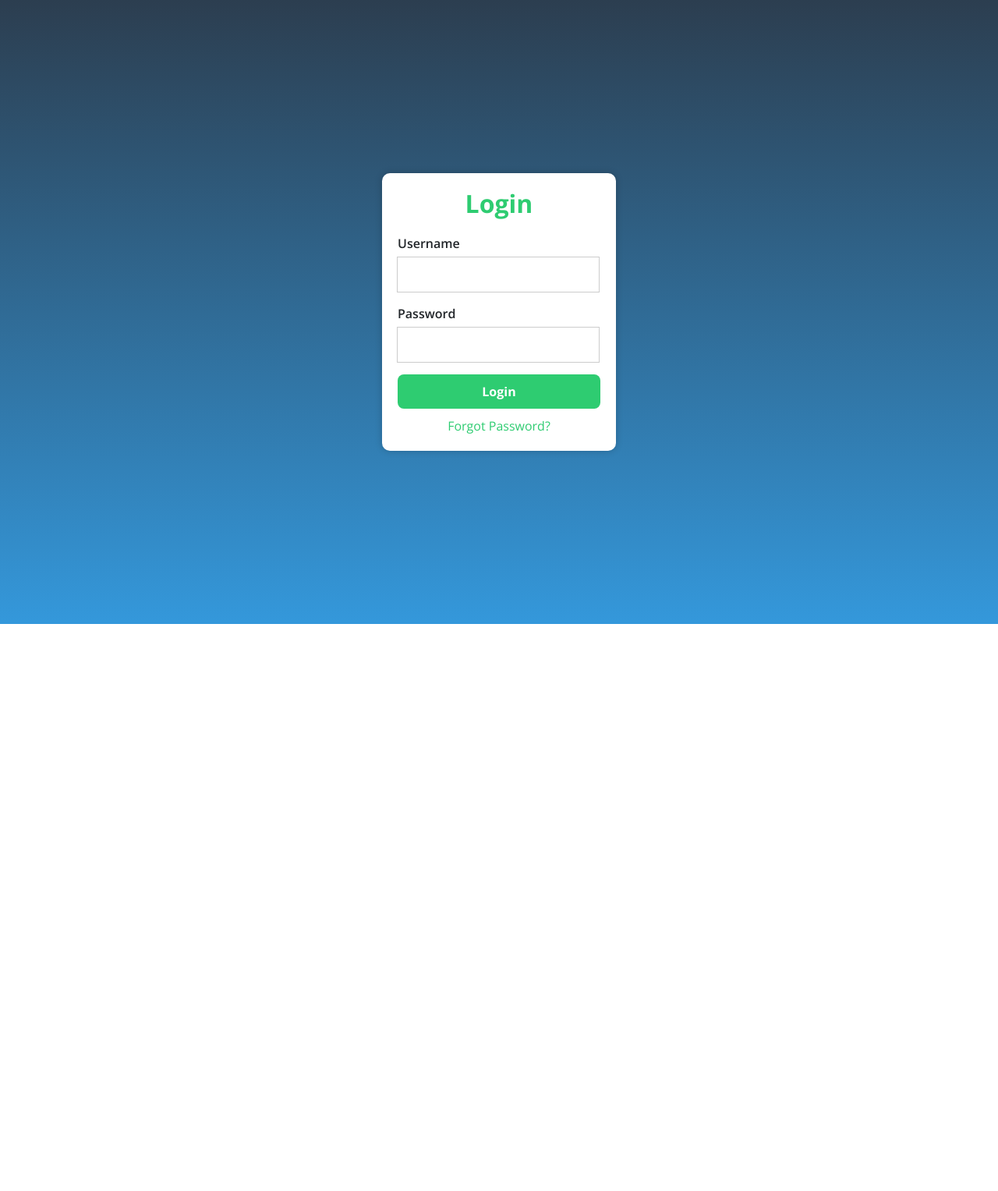
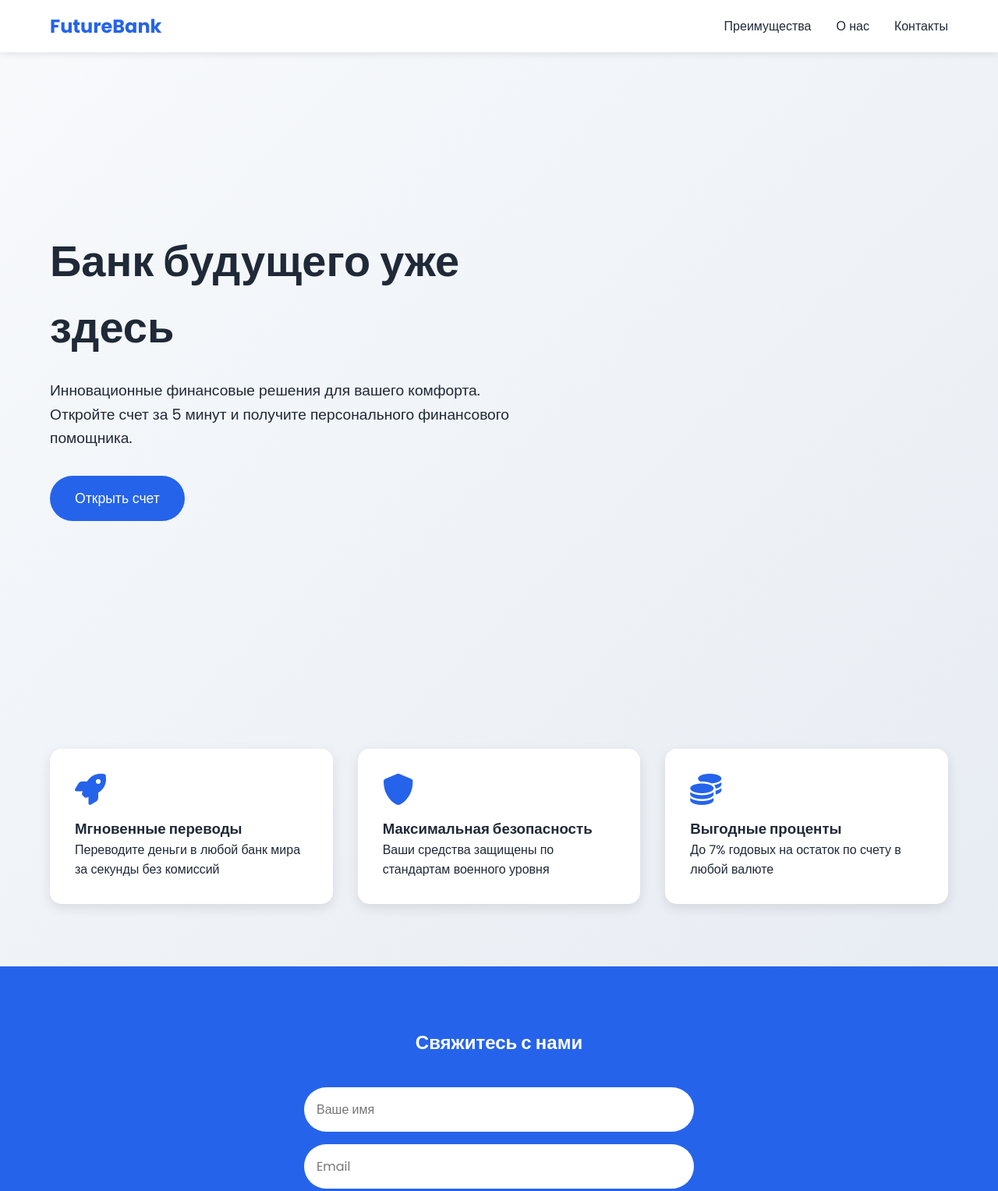
Before and after one commit to arsgit346/arssite, a plain HTML site: page index.html in a window 1280 px wide. Shown: the top 1527 px of the page at 78% size. Before the commit the page ends 800 px from the top, so only its background shows below. Drawn offline with nearby package versions, Linux system fonts and the light colour scheme.

Commit message:
Update index.html

```diff
--- a/index.html
+++ b/index.html
@@ -1,146 +1,272 @@
 <!DOCTYPE html>
-<html lang="en">
+<html lang="ru">
 <head>
     <meta charset="UTF-8">
     <meta name="viewport" content="width=device-width, initial-scale=1.0">
-    <title>Login Site</title>
-    <link rel="stylesheet" href="https://cdn.jsdelivr.net/npm/bootstrap@5.1.3/dist/css/bootstrap.min.css">
-    <link href="https://fonts.googleapis.com/css2?family=Open+Sans:wght@300;400;600;700&display=swap" rel="stylesheet">
+    <title>FutureBank - Банк будущего уже здесь</title>
+    <link href="https://fonts.googleapis.com/css2?family=Poppins:wght@300;400;600;700&display=swap" rel="stylesheet">
+    <link rel="stylesheet" href="https://cdnjs.cloudflare.com/ajax/libs/font-awesome/6.0.0/css/all.min.css">
     <style>
+        :root {
+            --primary-color: #2563eb;
+            --secondary-color: #1e40af;
+            --accent-color: #3b82f6;
+            --text-dark: #1f2937;
+            --text-light: #f9fafb;
+        }
+
+        * {
+            margin: 0;
+            padding: 0;
+            box-sizing: border-box;
+            font-family: 'Poppins', sans-serif;
+        }
+
+        html {
+            scroll-behavior: smooth;
+        }
+
         body {
-            background-image: linear-gradient(to bottom, #2c3e50, #3498db);
+            background: linear-gradient(135deg, #f8fafc 0%, #e2e8f0 100%);
+            color: var(--text-dark);
+        }
+
+        .navbar {
+            position: fixed;
+            top: 0;
+            width: 100%;
+            background: rgba(255, 255, 255, 0.95);
+            backdrop-filter: blur(10px);
+            padding: 1rem 5%;
+            display: flex;
+            justify-content: space-between;
+            align-items: center;
+            box-shadow: 0 2px 10px rgba(0, 0, 0, 0.1);
+            z-index: 1000;
+        }
+
+        .logo {
+            font-size: 1.5rem;
+            font-weight: 700;
+            color: var(--primary-color);
+            text-decoration: none;
+        }
+
+        .nav-links {
+            display: flex;
+            gap: 2rem;
+        }
+
+        .nav-links a {
+            text-decoration: none;
+            color: var(--text-dark);
+            font-weight: 500;
+            transition: color 0.3s;
+        }
+
+        .nav-links a:hover {
+            color: var(--primary-color);
+        }
+
+        .hero {
             height: 100vh;
-            margin: 0;
             display: flex;
-            justify-content: center;
             align-items: center;
-            font-family: 'Open Sans', sans-serif;
+            padding: 0 5%;
+            margin-top: 80px;
         }
-        .login-container {
-            background-color: #fff;
-            padding: 20px;
-            border-radius: 10px;
-            box-shadow: 0 0 10px rgba(0, 0, 0, 0.2);
-            width: 300px;
-            animation: zoomIn 1s;
+
+        .hero-content {
+            max-width: 600px;
+            animation: slideIn 1s ease-out;
         }
-        @keyframes zoomIn {
+
+        @keyframes slideIn {
             from {
-                transform: scale(0.5);
                 opacity: 0;
+                transform: translateX(-50px);
             }
             to {
-                transform: scale(1);
                 opacity: 1;
+                transform: translateX(0);
             }
         }
-        .login-header {
+
+        .hero h1 {
+            font-size: 3.5rem;
+            margin-bottom: 1.5rem;
+            color: var(--text-dark);
+        }
+
+        .hero p {
+            font-size: 1.2rem;
+            margin-bottom: 2rem;
+            line-height: 1.6;
+        }
+
+        .cta-button {
+            padding: 1rem 2rem;
+            background: var(--primary-color);
+            color: white;
+            border: none;
+            border-radius: 50px;
+            font-size: 1.1rem;
+            cursor: pointer;
+            transition: transform 0.3s, box-shadow 0.3s;
+        }
+
+        .cta-button:hover {
+            transform: translateY(-3px);
+            box-shadow: 0 5px 15px rgba(37, 99, 235, 0.4);
+        }
+
+        .features {
+            padding: 5rem 5%;
+            display: grid;
+            grid-template-columns: repeat(auto-fit, minmax(300px, 1fr));
+            gap: 2rem;
+        }
+
+        .feature-card {
+            background: white;
+            padding: 2rem;
+            border-radius: 15px;
+            box-shadow: 0 5px 15px rgba(0, 0, 0, 0.1);
+            transition: transform 0.3s;
+        }
+
+        .feature-card:hover {
+            transform: translateY(-10px);
+        }
+
+        .feature-icon {
+            font-size: 2.5rem;
+            color: var(--primary-color);
+            margin-bottom: 1rem;
+        }
+
+        .contact-section {
+            padding: 5rem 5%;
+            background: var(--primary-color);
+            color: white;
             text-align: center;
-            margin-bottom: 20px;
         }
-        .login-header h2 {
-            font-weight: bold;
-            color: #2ecc71;
+
+        .contact-form {
+            max-width: 500px;
+            margin: 2rem auto;
         }
-        .input-group {
-            margin-bottom: 15px;
+
+        .form-input {
+            width: 100%;
+            padding: 1rem;
+            margin: 0.5rem 0;
+            border: none;
+            border-radius: 50px;
+            font-size: 1rem;
         }
-        .input-group label {
-            display: block;
-            font-weight: 600;
-            margin-bottom: 5px;
+
+        footer {
+            background: var(--text-dark);
+            color: white;
+            padding: 3rem 5%;
+            text-align: center;
         }
-        .input-group input {
-            width: 100%;
-            padding: 10px;
-            border-radius: 8px;
-            border: 1px solid #ccc;
-        }
-        .btn {
-            width: 100%;
-            padding: 10px;
-            border: none;
-            border-radius: 8px;
-            font-weight: bold;
-            cursor: pointer;
-        }
-        .btn-primary {
-            background-color: #2ecc71;
-            color: white;
-        }
-        .btn-link {
-            display: block;
-            margin-top: 10px;
-            text-align: center;
-            color: #2ecc71;
-            text-decoration: none;
-        }
-        .btn-link:hover {
-            text-decoration: underline;
-        }
-        .error-message {
-            color: red;
-            font-size: 14px;
-            margin-top: 5px;
+
+        @media (max-width: 768px) {
+            .nav-links {
+                display: none;
+            }
+
+            .hero h1 {
+                font-size: 2.5rem;
+            }
         }
     </style>
 </head>
 <body>
-    <div class="login-container">
-        <div class="login-header">
-            <h2>Login</h2>
+    <nav class="navbar">
+        <a href="#" class="logo">FutureBank</a>
+        <div class="nav-links">
+            <a href="#features">Преимущества</a>
+            <a href="#about">О нас</a>
+            <a href="#contact">Контакты</a>
         </div>
-        <form id="login-form">
-            <div class="input-group">
-                <label for="username">Username</label>
-                <input type="text" id="username" required>
-                <div class="error-message" id="username-error"></div>
-            </div>
-            <div class="input-group">
-                <label for="password">Password</label>
-                <input type="password" id="password" required>
-                <div class="error-message" id="password-error"></div>
-            </div>
-            <button type="submit" class="btn btn-primary">Login</button>
-            <a href="#" class="btn-link">Forgot Password?</a>
+    </nav>
+
+    <section class="hero">
+        <div class="hero-content">
+            <h1>Банк будущего уже здесь</h1>
+            <p>Инновационные финансовые решения для вашего комфорта. Откройте счет за 5 минут и получите персонального финансового помощника.</p>
+            <button class="cta-button">Открыть счет</button>
+        </div>
+    </section>
+
+    <section id="features" class="features">
+        <div class="feature-card">
+            <i class="fas fa-rocket feature-icon"></i>
+            <h3>Мгновенные переводы</h3>
+            <p>Переводите деньги в любой банк мира за секунды без комиссий</p>
+        </div>
+        <div class="feature-card">
+            <i class="fas fa-shield-alt feature-icon"></i>
+            <h3>Максимальная безопасность</h3>
+            <p>Ваши средства защищены по стандартам военного уровня</p>
+        </div>
+        <div class="feature-card">
+            <i class="fas fa-coins feature-icon"></i>
+            <h3>Выгодные проценты</h3>
+            <p>До 7% годовых на остаток по счету в любой валюте</p>
+        </div>
+    </section>
+
+    <section class="contact-section" id="contact">
+        <h2>Свяжитесь с нами</h2>
+        <form class="contact-form">
+            <input type="text" class="form-input" placeholder="Ваше имя">
+            <input type="email" class="form-input" placeholder="Email">
+            <textarea class="form-input" rows="4" placeholder="Сообщение"></textarea>
+            <button class="cta-button">Отправить</button>
         </form>
-    </div>
+    </section>
+
+    <footer>
+        <div class="social-links">
+            <a href="#"><i class="fab fa-facebook"></i></a>
+            <a href="#"><i class="fab fa-twitter"></i></a>
+            <a href="#"><i class="fab fa-instagram"></i></a>
+        </div>
+        <p>© 2023 FutureBank. Все права защищены</p>
+    </footer>
 
     <script>
-        const loginForm = document.getElementById('login-form');
-        const usernameInput = document.getElementById('username');
-        const passwordInput = document.getElementById('password');
-        const usernameError = document.getElementById('username-error');
-        const passwordError = document.getElementById('password-error');
+        document.querySelectorAll('a[href^="#"]').forEach(anchor => {
+            anchor.addEventListener('click', function (e) {
+                e.preventDefault();
+                document.querySelector(this.getAttribute('href')).scrollIntoView({
+                    behavior: 'smooth'
+                });
+            });
+        });
 
-        loginForm.addEventListener('submit', (e) => {
-            e.preventDefault();
+        document.querySelector('.cta-button').addEventListener('click', () => {
+            window.location.href = '#contact';
+        });
 
-            const username = usernameInput.value.trim();
-            const password = passwordInput.value.trim();
-            let isValid = true;
+        // Анимация при скролле
+        const observer = new IntersectionObserver((entries) => {
+            entries.forEach(entry => {
+                if (entry.isIntersecting) {
+                    entry.target.style.opacity = 1;
+                    entry.target.style.transform = 'translateY(0)';
+                }
+            });
+        });
 
-            usernameError.textContent = '';
-            passwordError.textContent = '';
-
-            if (username === '') {
-                usernameError.textContent = 'Username is required';
-                isValid = false;
-            }
-
-            if (password === '') {
-                passwordError.textContent = 'Password is required';
-                isValid = false;
-            }
-
-            if (!isValid) return;
-
-            if (username === 'user' && password === 'user') {
-                window.location.href = 'home.html';
-            } else {
-                usernameError.textContent = 'Invalid username or password';
-                passwordError.textContent = 'Invalid username or password';
-            }
+        document.querySelectorAll('.feature-card').forEach((card) => {
+            card.style.opacity = 0;
+            card.style.transform = 'translateY(50px)';
+            observer.observe(card);
         });
     </script>
 </body>
```
